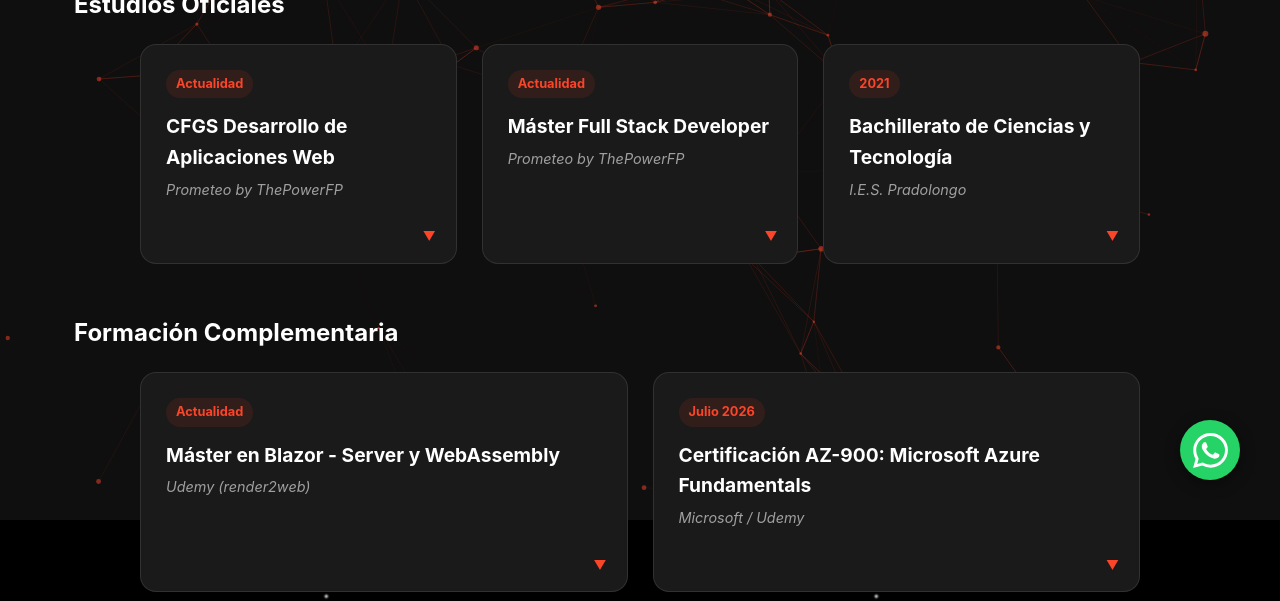
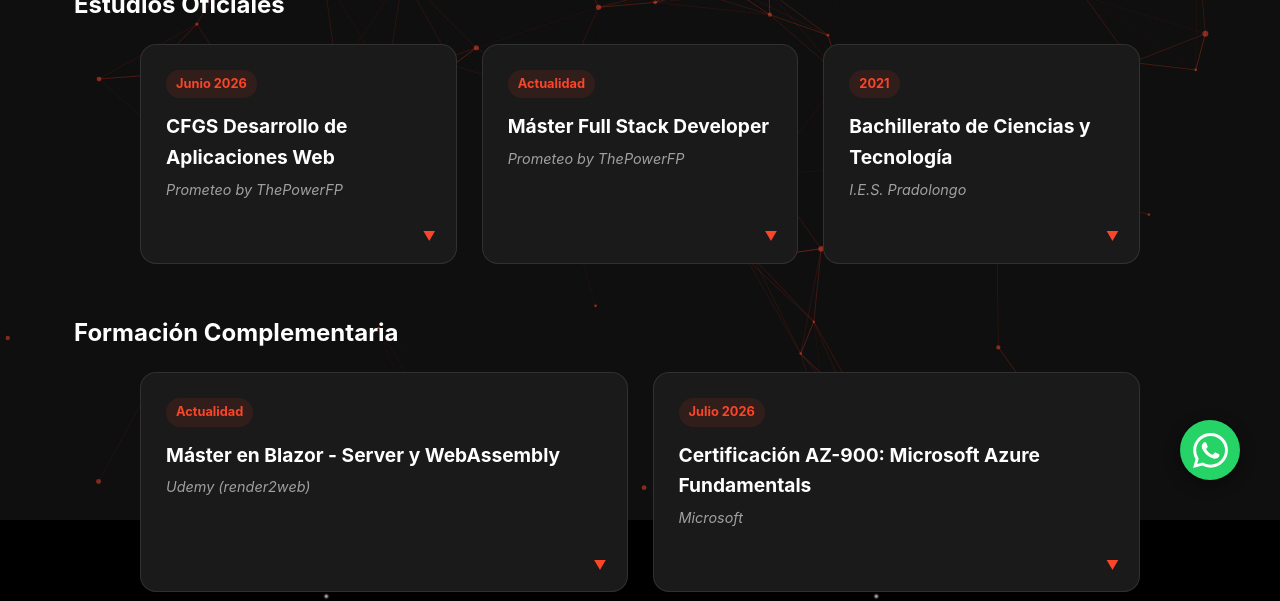
Before and after one commit to JKFullDev/portfolio, a React (Create React App) app: page /formacion in a window 1280 px wide. Shown: the part 280-881 px from the top of the page. Built offline with nearby package versions, Linux system fonts and the light colour scheme.

Commit message:
fechaFinDAW

```diff
--- a/src/components/Formacion.js
+++ b/src/components/Formacion.js
@@ -8,7 +8,7 @@ export const Formacion = () => {
         {
             titulo: "CFGS Desarrollo de Aplicaciones Web",
             centro: "Prometeo by ThePowerFP",
-            fecha: "Actualidad",
+            fecha: "Junio 2026",
             desc: "Titulación oficial centrada en la arquitectura de aplicaciones web. Formación exhaustiva en diseño de interfaces, lógica de servidor, gestión avanzada de bases de datos y metodologías ágiles.",
             certificado: "/images/titulos/daw.pdf"
         },
@@ -43,7 +43,7 @@ export const Formacion = () => {
         },
         {
             titulo: "Certificación AZ-900: Microsoft Azure Fundamentals",
-            centro: "Microsoft / Udemy",
+            centro: "Microsoft",
             fecha: "Julio 2026",
             desc: "Dominio de conceptos de nube, arquitectura de Azure, servicios principales y gobernanza.",
             certificado: "/images/titulos/certificaciones/microsoft_AZ900.pdf"
```
